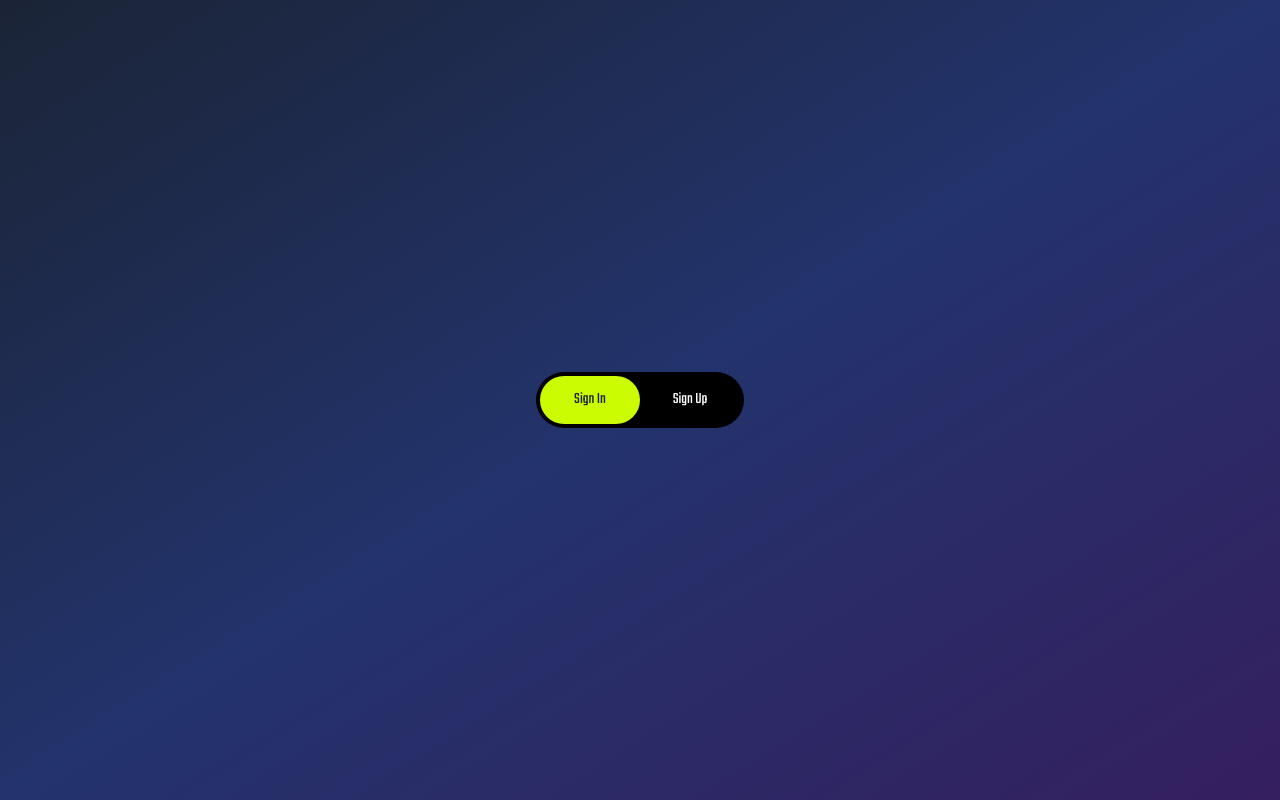
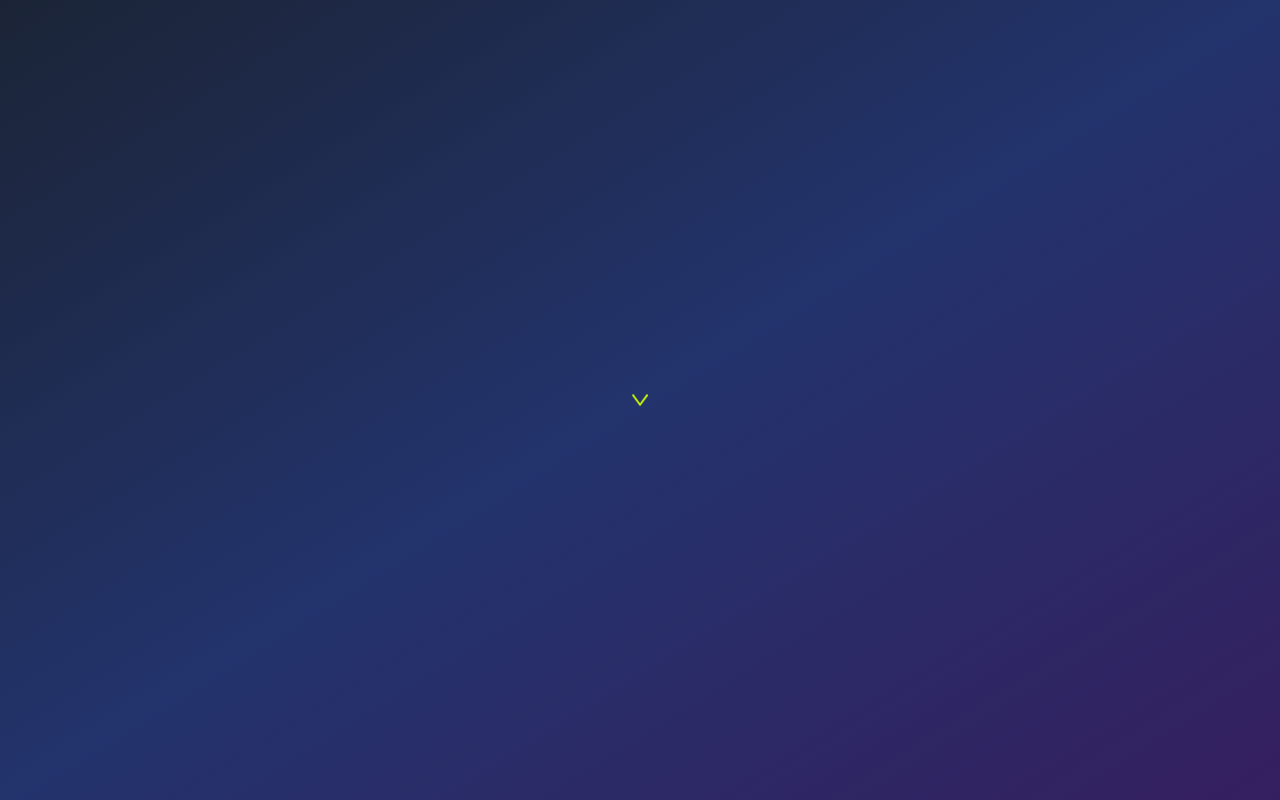
Before and after one commit to FRAGG33R/whiff-waff, a Next.js app in the folder client/: page /login in a window 1280 px wide. Built offline with nearby package versions, Linux system fonts and the light colour scheme.

Commit message:
feat : finish progress bar drop down and butttom

```diff
--- a/client/src/components/ui/dropDowns/profilDropDown.tsx
+++ b/client/src/components/ui/dropDowns/profilDropDown.tsx
@@ -16,13 +16,13 @@ import Image from "next/image";
 const ProfilDropDown = () => {
   const LogOut = () => {};
   return (
-    <Menu placement="left-start"  >
+    <Menu  placement="left-start" >
       <MenuHandler>
         <motion.div initial={{ scale: 0.9 }} whileHover={{ scale: 1.5 }}>
           <Image src={Profil} alt="profil"  />
         </motion.div>
       </MenuHandler>
-      <MenuList className="flex flex-col  bg-HokiCl border-0 ">
+      <MenuList className="flex flex-col  bg-HokiCl border-0 " >
         <MenuItem className="flex flex-row space-y-1 items-center gap-2 h-9">
           <IconUserCircle size={22} color="#CBFC01" className="flex items-center"/>
           <Typography
--- a/client/src/pages/login.tsx
+++ b/client/src/pages/login.tsx
@@ -15,12 +15,7 @@ export default function Login() {
   return (
     <div className="flex md:min-h-screen h-screen items-center justify-center overflow-x-hidden  text-white bg-gradient-to-br from-DarkBg via-RhinoBlue to-ViolentViolet">
         <ThemeProvider >
-          <ToggleSwitch
-            firstValue="Sign In"
-            secondValue="Sign Up"
-            firstFunction={() => console.log("Sign In")}
-            secondFunction={() => console.log("Sign Up")}
-          />
+          <ProfilDropDown />
         </ThemeProvider>
     </div>
   );
```
